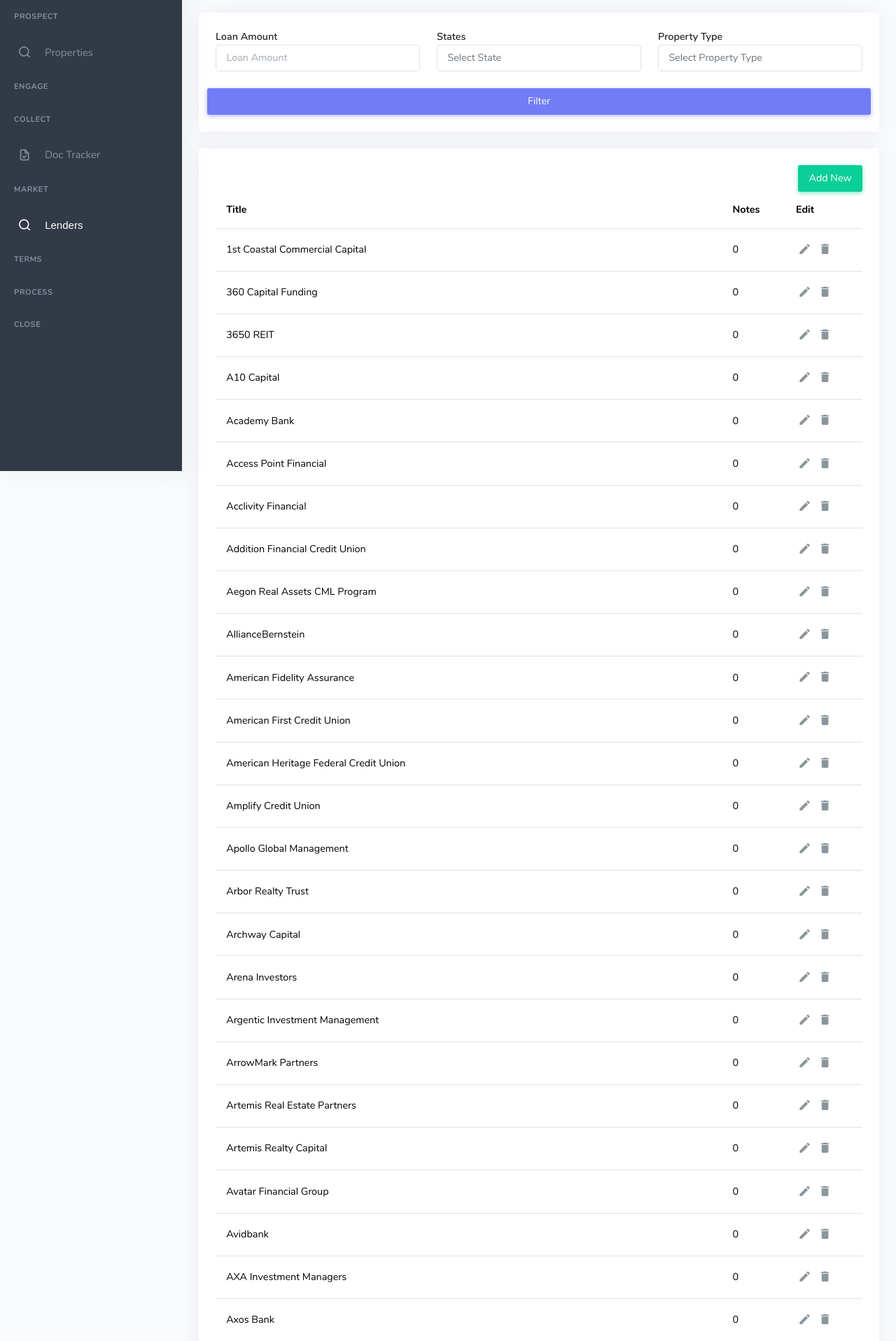
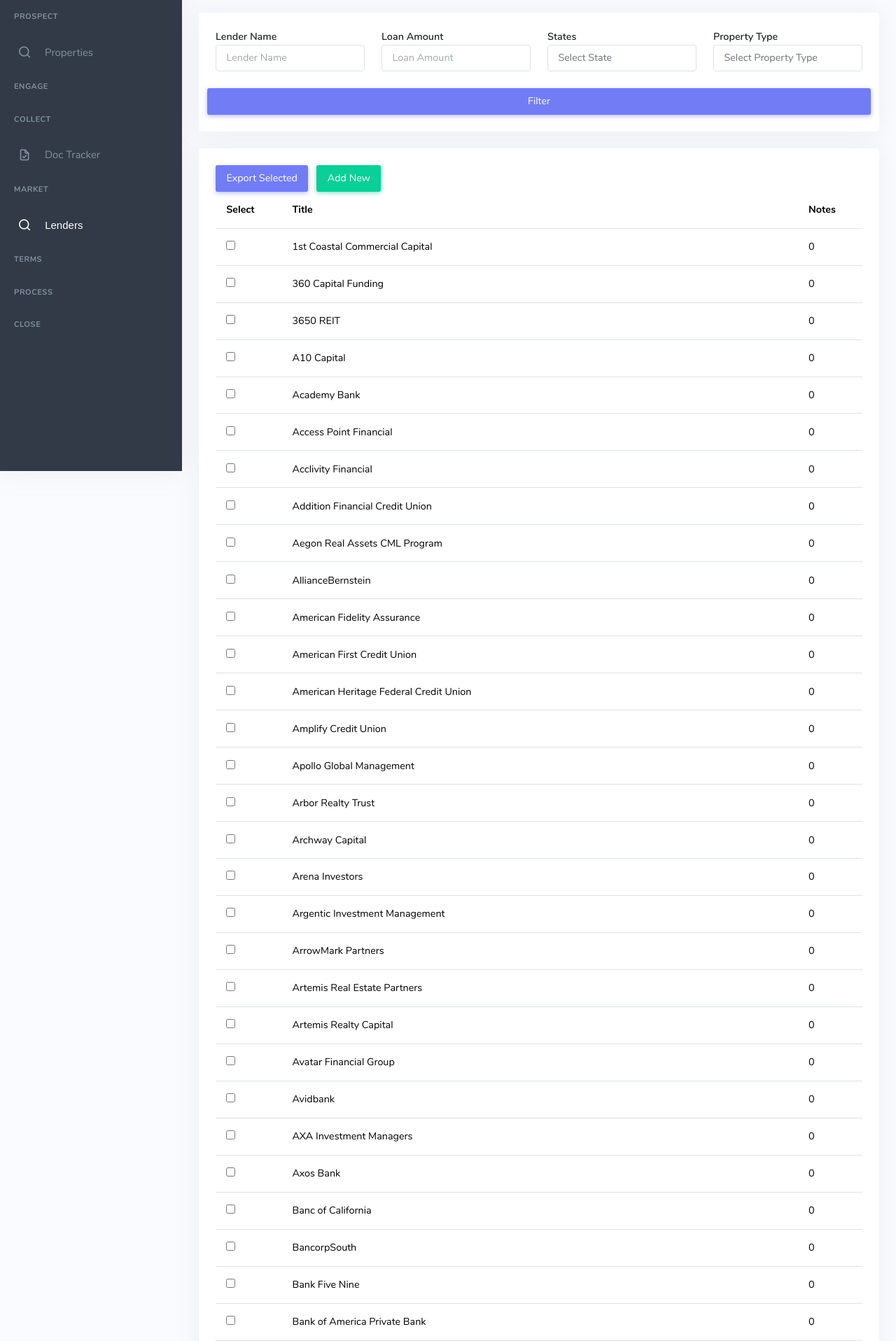
Before and after one commit to sakethogirala/Neuroprop2, a Django app: page /market/lenders/ in a window 1280 px wide. Shown: the part 127-2043 px from the top of the page at 70% size. Run offline with Django 4.2, Linux system fonts and the light colour scheme; the visitor is signed in with stand-in values (Sample User, id 1); data comes from the database, SQL or seed files in the repository; data that the repository does not hold is empty; parts of the project's set-up code (start-up, migrations or seed data) failed here and were passed over; some libraries are stand-ins or nearby versions; some web fonts are replaced.

Commit message:
fix lenders and start outreach

```diff
--- a/market/__init__.py
+++ b/market/__init__.py
@@ -0,0 +1,6 @@
+class OUTREACH:
+    STATUS_CHOICES = [
+        ('planned', 'Planned'),
+        ('in_progress', 'In Progress'),
+        ('completed', 'Completed')
+        ]
--- a/market/models.py
+++ b/market/models.py
@@ -1,6 +1,6 @@
 from django.db import models
 from django.conf import settings
-
+from . import *
 class Lender(models.Model):
     title = models.CharField(max_length = 255)
     data = models.JSONField(default=dict)
@@ -19,3 +19,14 @@
 
     def __str__(self) -> str:
         return f"{self.created_at} for {self.lender.title}"
+
+class Outreach(models.Model):
+    title = models.CharField(max_length=255)
+    lenders = models.ManyToManyField(Lender)
+    created_by = models.ForeignKey(settings.AUTH_USER_MODEL, on_delete=models.CASCADE, related_name="outreaches")
+    created_at = models.DateTimeField(auto_now_add=True)
+    status = models.CharField(max_length=100, choices=OUTREACH.STATUS_CHOICES, default="planned")
+    description = models.TextField(blank=True, null=True)
+
+    def __str__(self):
+        return self.title
--- a/market/urls.py
+++ b/market/urls.py
@@ -6,5 +6,8 @@
     path("lenders/", lenders, name="lenders"),
     path("create-lender/", create_lender, name="create_lender"),
     path("render-offcanvas", render_offcanvas, name="render_offcanvas"),
-    path("add-note/", add_note, name="add_note")
+    path("create-outreach", create_outreach, name="create_outreach"),
+    path("add-note/", add_note, name="add_note"),
+    path("delete-lender/<lender_pk>/", delete_lender, name="delete_lender"),
+    path("edit-lender/<lender_pk>/", edit_lender, name="edit_lender")
 ]
--- a/market/views.py
+++ b/market/views.py
@@ -3,6 +3,8 @@
 from django.contrib.auth.decorators import login_required
 from django.contrib import messages
 import re
+import json
+from django.urls import reverse
 
 @login_required
 def lender_map(request):
@@ -25,13 +27,17 @@
     # Filtering by property type
     property_type = request.GET.get('property_type')
     if property_type:
-        print("property type")
         query = query.filter(data__property_types__contains=[property_type])
 
     # Filtering by state
     state = request.GET.get('state')
     if state:
         query = query.filter(data__states__contains=[state])
+
+    name = request.GET.get('name')
+    if name:
+        print(name)
+        query = query.filter(data__title__icontains=name)
 
     context = {
         "lenders": query,
@@ -94,3 +100,69 @@
     # If not POST, redirect to some page or show an error
     messages.error(request, "error creating note.")
     return redirect("lenders")
+
+def delete_lender(request, lender_pk):
+    if request.user.staff_access():
+        lender = get_object_or_404(Lender, pk = lender_pk)
+        lender.delete()
+        messages.success(request, "Lender deleted.")
+    else:
+        messages.error(request, "You do not have access to remove lenders.")
+    return redirect("lenders")
+
+def edit_lender(request, lender_pk):
+    lender = get_object_or_404(Lender, pk = lender_pk)
+    if request.method == "POST":
+        data = request.POST
+        title = data.get("title")
+        contact = data.get("contact")
+        max_loan = float(data.get("max_loan"))
+        min_loan = float(data.get("min_loan"))
+        max_ltv = data.get("max_ltv")
+        property_types = data.getlist("property_types[]")
+        states = data.getlist("states[]")
+        data = {
+            "title": title,
+            "type": "NA",
+            "contact": contact,
+            "max_loan": max_loan,
+            "min_loan": min_loan,
+            "max_ltv": max_ltv,
+            "property_types": property_types,
+            "states": states
+        }
+        lender.data = data
+        lender.title = data.get("title")
+        lender.save()
+        messages.success(request, "Lender edited!")
+        return redirect("lenders")
+    context = {
+        "lender": lender,
+        "states": ["AL", "AK", "AZ", "AR", "CA", "CO", "CT", "DE", "FL", "GA", "HI", "ID", "IL", "IN", "IA", "KS", "KY", "LA", "ME", "MD", "MA", "MI", "MN", "MS", "MO", "MT", "NE", "NV", "NH", "NJ", "NM", "NY", "NC", "ND", "OH", "OK", "OR", "PA", "RI", "SC", "SD", "TN", "TX", "UT", "VT", "VA", "WA", "WV", "WI", "WY"],
+        "property_types": ["RT", "OF", "IN", "WH", "MF", "LO", "HC", "SS", "MU", "MH", "CH", "OT"]
+    }
+    return render(request, "market/edit-lender.html", context)
+
+@login_required
+def create_outreach(request):
+    if request.method == "POST":
+        lenders_string = request.POST.get('lenders')
+        selected_lender_ids = lenders_string.split(',') if lenders_string else []
+
+
+        selected_lenders = Lender.objects.filter(id__in=selected_lender_ids)
+
+        new_outreach = Outreach.objects.create(
+            title=f'Outreach for {request.user.email}',
+            created_by=request.user,
+            status='planned',
+            description='Description of the outreach'
+        )
+
+
+        new_outreach.lenders.set(selected_lenders)
+        new_outreach.save()
+
+        return redirect(reverse("outreach-detail", kwargs={"pk": new_outreach.pk}))
+
+    return redirect("lenders")
--- a/static/js/lenders.js
+++ b/static/js/lenders.js
@@ -1,6 +1,8 @@
 const lenders = document.getElementsByClassName("lender-row");
 let offcanvas_toggle = document.getElementById("toggle_offcanvas");
 let active_lender = null;
+
+
 
 for(let i = 0; i < lenders.length; i++){
     lenders[i].addEventListener("click", function(e){
@@ -38,21 +40,6 @@
 }
 
 
-// function change_data(lender){
-//     console.log(lender);
-//     document.getElementById("offcanvas-title").innerHTML = lender.querySelector("#title").innerHTML;
-//     document.getElementById("contact-details").innerHTML = lender.getAttribute("contact");
-
-//     // New code to handle additional attributes
-//     document.getElementById("max-loan").innerHTML = lender.getAttribute("max_loan");
-//     document.getElementById("min-loan").innerHTML = lender.getAttribute("min_loan");
-//     document.getElementById("max-ltv").innerHTML = lender.getAttribute("max_ltv");
-//     document.getElementById("lender-property-types").innerHTML = lender.getAttribute("property_types");
-//     document.getElementById("lender-states").innerHTML = lender.getAttribute("states");
-//     console.log("testing ", lender.querySelector("#test"));
-// }
-
-// Rest of your JavaScript code...
 
 document.getElementById("close-offcanvas").addEventListener("click", (e)=>{
     active_lender = null;
@@ -65,3 +52,17 @@
     // Scroll to the add note section
     addNoteSection.scrollIntoView({ behavior: 'smooth' });
 }
+
+document.getElementById('create_outreach').addEventListener('submit', function(e) {
+    e.preventDefault();
+
+    var selectedLenders = [];
+    document.querySelectorAll('.lender-select:checked').forEach(function(checkbox) {
+        selectedLenders.push(checkbox.value);
+    });
+
+    // Join the array into a string
+    this.querySelector("#lenders").value = selectedLenders.join(',');
+
+    this.submit();
+});
--- a/templates/base.html
+++ b/templates/base.html
@@ -47,5 +47,7 @@
       const tooltipTriggerList = document.querySelectorAll('[data-bs-toggle="tooltip"]')
 const tooltipList = [...tooltipTriggerList].map(tooltipTriggerEl => new bootstrap.Tooltip(tooltipTriggerEl))
     </script>
+    {% block end_js %}
+    {% endblock %}
   </body>
 </html>
--- a/templates/market/lenders.html
+++ b/templates/market/lenders.html
@@ -20,6 +20,11 @@
         <form method="get">
             <div class="card-body">
                 <div class="row g-3">
+                    <div class="col">
+                        <label for="name" class="mr-1">Lender Name</label>
+                        <input type="text" name="name" id="name" class="form-control"
+                               placeholder="Lender Name" value="{{ request.GET.name }}">
+                    </div>
                     <div class="form-group col">
                         <label for="loan_amount" class="mr-1">Loan Amount</label>
                         <input type="number" name="loan_amount" id="loan_amount" class="form-control"
@@ -54,15 +59,21 @@
         <div class="col-12">
             <div class="card">
                 <div class="card-body">
-                    <div class="d-flex justify-content-between align-items-center">
-                        <button type="button" class="btn btn-success ms-auto" data-bs-toggle="modal" data-bs-target="#add-new-modal">Add New</button>
+                    <div class="d-flex justify-content-start align-items-center">
+                        <form id="create_outreach" action="{% url 'create_outreach' %}" method="post">
+                            {% csrf_token %}
+                            <input type="hidden" id="lenders" name="lenders">
+                            <button type="submit" id="export-selected" class="btn btn-primary me-2">Export Selected</button>
+                        </form>
+
+                        <button type="button" class="btn btn-success me-auto" data-bs-toggle="modal" data-bs-target="#add-new-modal">Add New</button>
                     </div>
                     <table class="table table-centered mb-0 table-hover">
                         <thead>
                             <tr>
+                                <th>Select</th>
                                 <th>Title</th>
                                 <th>Notes</th>
-                                <th>Edit</th>
                             </tr>
                         </thead>
                         <tbody>
@@ -74,12 +85,11 @@
                                 max_ltv="{{ lender.data.max_ltv }}"
                                 property_types="{{ lender.data.property_types|join:', ' }}"
                                 states="{{ lender.data.states|join:', ' }}">
+                                <td>
+                                    <input type="checkbox" class="lender-select" value="{{ lender.pk }}">
+                                </td>
                                 <td id="title">{{ lender.data.title }}</td>
                                 <td>{{ lender.notes.all.count }}</td>
-                                <td class="table-action">
-                                    <a href="javascript: void(0);" class="action-icon"> <i class="mdi mdi-pencil"></i></a>
-                                    <a href="javascript: void(0);" class="action-icon"> <i class="mdi mdi-delete"></i></a>
-                                </td>
                             </tr>
                             {% endfor %}
 
```
Also changed, not shown: templates/includes/lender-offcanvas-body.html (+7 -6 lines), templates/market/edit-lender.html (added, +76 -0 lines), market/migrations/0004_outreach.py (added).
